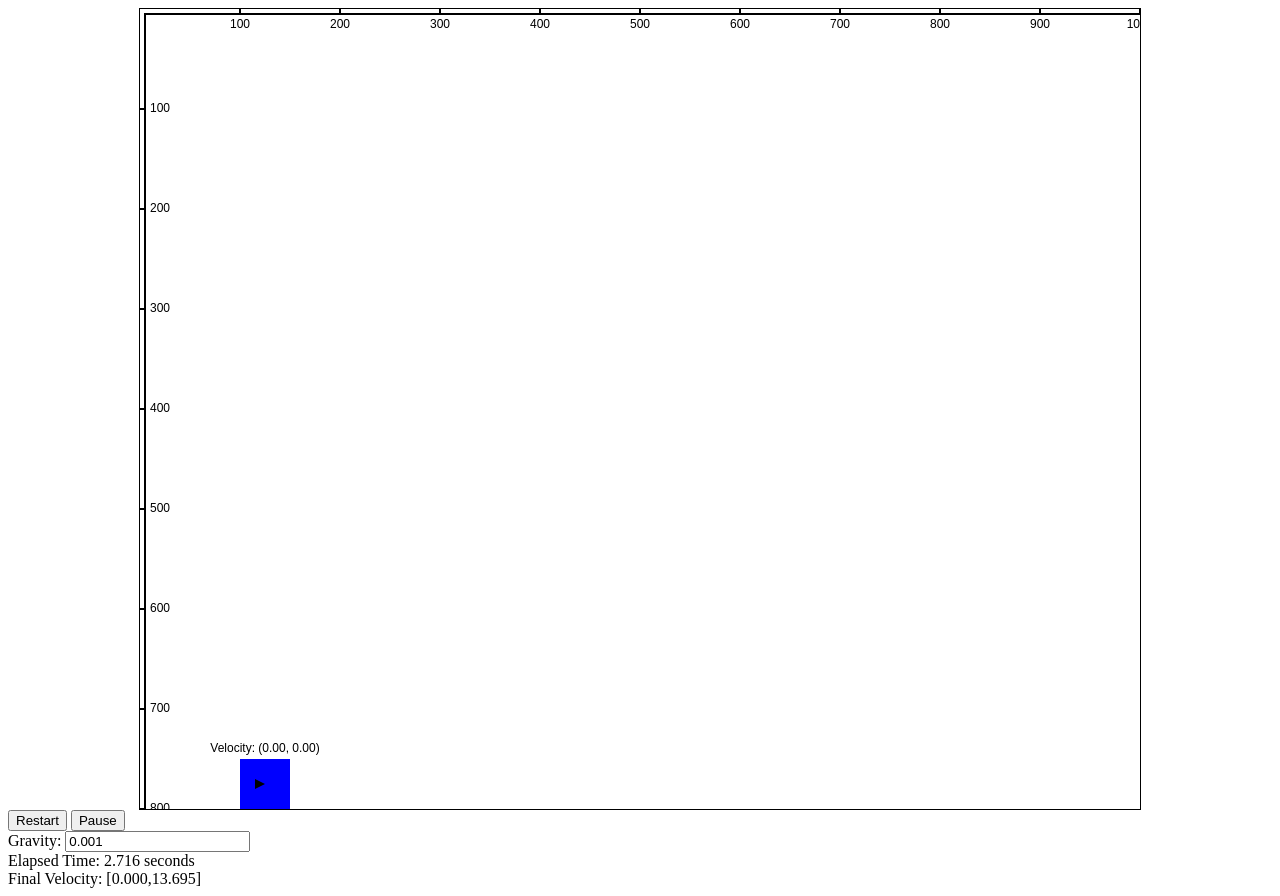
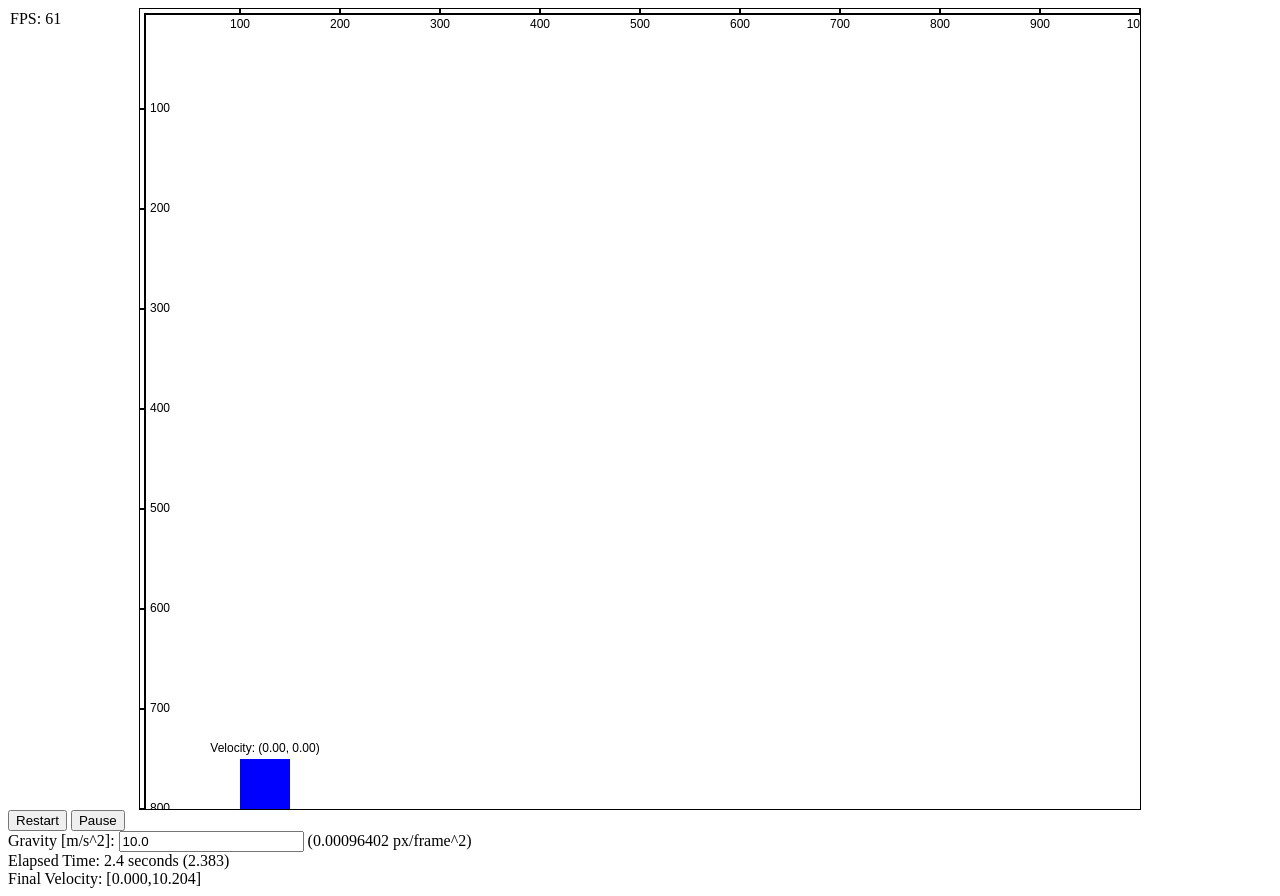
Before and after one commit to LuizBudeu/javascript-tests, a plain HTML site: page physics/index.html in a window 1280 px wide. Drawn offline with Linux system fonts and the light colour scheme.

Commit message:
converting gravity to metric system

```diff
--- a/physics/engine/body.js
+++ b/physics/engine/body.js
@@ -9,10 +9,8 @@ class Body extends Rect {
         gravity = GRAVITY
     ) {
         super(rect.x, rect.y, rect.width, rect.height, rect.color);
-        this.velX = initialVelComponents[0];
-        this.velY = initialVelComponents[1];
-        this.accX = initialAccComponents[0];
-        this.accY = initialAccComponents[1];
+        [this.velX, this.velY] = initialVelComponents;
+        [this.accX, this.accY] = initialAccComponents;
         this.mass = mass;
         this.gravity = gravity;
 
@@ -45,6 +43,7 @@ class Body extends Rect {
     displayVelocity(context) {
         const arrowSize = 10;
 
+        if (this.velX !== 0 || this.velY !== 0) {
             // Draw arrow line
             context.beginPath();
             context.moveTo(this.x + this.width / 2, this.y + this.height / 2);
@@ -74,6 +73,7 @@ class Body extends Rect {
             context.fill();
 
             context.restore();
+        }
 
         // Display velocity text
         context.font = "12px Arial";
@@ -113,8 +113,8 @@ class Body extends Rect {
             const elapsedTime = (endTime - startTime) / 1000;
             const timerElement = document.getElementById("timer");
             timerElement.textContent = `Elapsed Time: ${elapsedTime.toFixed(
-                3
-            )} seconds`;
+                1
+            )} seconds (${elapsedTime.toFixed(3)})`;
         }
     }
 
--- a/physics/index.html
+++ b/physics/index.html
@@ -5,6 +5,11 @@
         <link rel="stylesheet" href="styles.css" />
     </head>
     <body>
+        <div
+            id="fpsCounter"
+            style="position: absolute; top: 10px; left: 10px"
+        ></div>
+
         <div id="graphContainer">
             <canvas id="gameCanvas" width="1000" height="800"></canvas>
         </div>
@@ -14,8 +19,9 @@
 
         <br />
         <div>
-            <label for="gravityInput">Gravity: </label>
-            <input type="number" id="gravityInput" step="0.001" value="0.001" />
+            <label for="gravityInput">Gravity [m/s^2]:</label>
+            <input type="number" id="gravityInput" step="0.01" value="10.0" />
+            <span id="convertedGravity"></span>
         </div>
         <div id="timer">Elapsed Time: 0 seconds</div>
         <div id="finalVelocity">Final Velocity:</div>
--- a/physics/index.js
+++ b/physics/index.js
@@ -2,11 +2,16 @@ const canvas = document.getElementById("gameCanvas");
 const context = canvas.getContext("2d");
 
 const core = new Core(canvas, context);
-let GRAVITY;
+let GRAVITY; // TODO fine-tune gravity
 let body;
 let isPaused;
 // let justUnpaused;  // TODO if game is paused, don't update elapsed time
 let startTime;
+
+// FPS counter
+let frameCount = 0;
+let fps = 0;
+let lastTime = performance.now();
 
 const restartButton = document.getElementById("RestartButton");
 restartButton.addEventListener("click", () => {
@@ -23,6 +28,8 @@ pauseButton.addEventListener("click", () => {
 const finalVelocityElement = document.getElementById("finalVelocity");
 finalVelocityElement.textContent = `Final Velocity: []`;
 
+const convertedGravity = document.getElementById("convertedGravity");
+
 function start() {
     isPaused = false;
     pauseButton.textContent = "Pause";
@@ -30,11 +37,15 @@ function start() {
 
     const gravityInput = document.getElementById("gravityInput");
     GRAVITY = parseFloat(gravityInput.value);
+    GRAVITY = parseFloat(gravityInput.value) * 0.000096402;
+    convertedGravity.textContent = `(${GRAVITY} px/frame^2)`;
+
+    // GRAVITY = parseFloat(gravityInput.value) * 0.00096402;
 
     core.reset();
 
     body = new Body(
-        new Rect(100, 0, 50, 50, "blue"),
+        new Rect(100, 250, 50, 50, "blue"),
         (initialVel = [0, 0]),
         (initialAcc = [0, 0]),
         (mass = 1),
@@ -43,9 +54,16 @@ function start() {
     core.addBody(body);
 
     startTime = Date.now();
+    frameCount = 0;
+    fps = 0;
+    lastTime = performance.now();
 }
 
 function update() {
+    // FPS counter
+    const currentTime = performance.now();
+    frameCount++;
+
     if (isPaused) {
         requestAnimationFrame(update);
         return;
@@ -69,6 +87,17 @@ function update() {
     // }
 
     requestAnimationFrame(update);
+
+    // FPS counter
+    if (currentTime - lastTime >= 1000) {
+        fps = frameCount;
+        frameCount = 0;
+        lastTime = currentTime;
+        console.log(`FPS: ${fps}`);
+
+        const fpsCounter = document.getElementById("fpsCounter");
+        fpsCounter.textContent = `FPS: ${fps}`;
+    }
 }
 
 start();
```
Also changed, not shown: 1 other file. Lines whose indentation alone changed are shown as unchanged.
